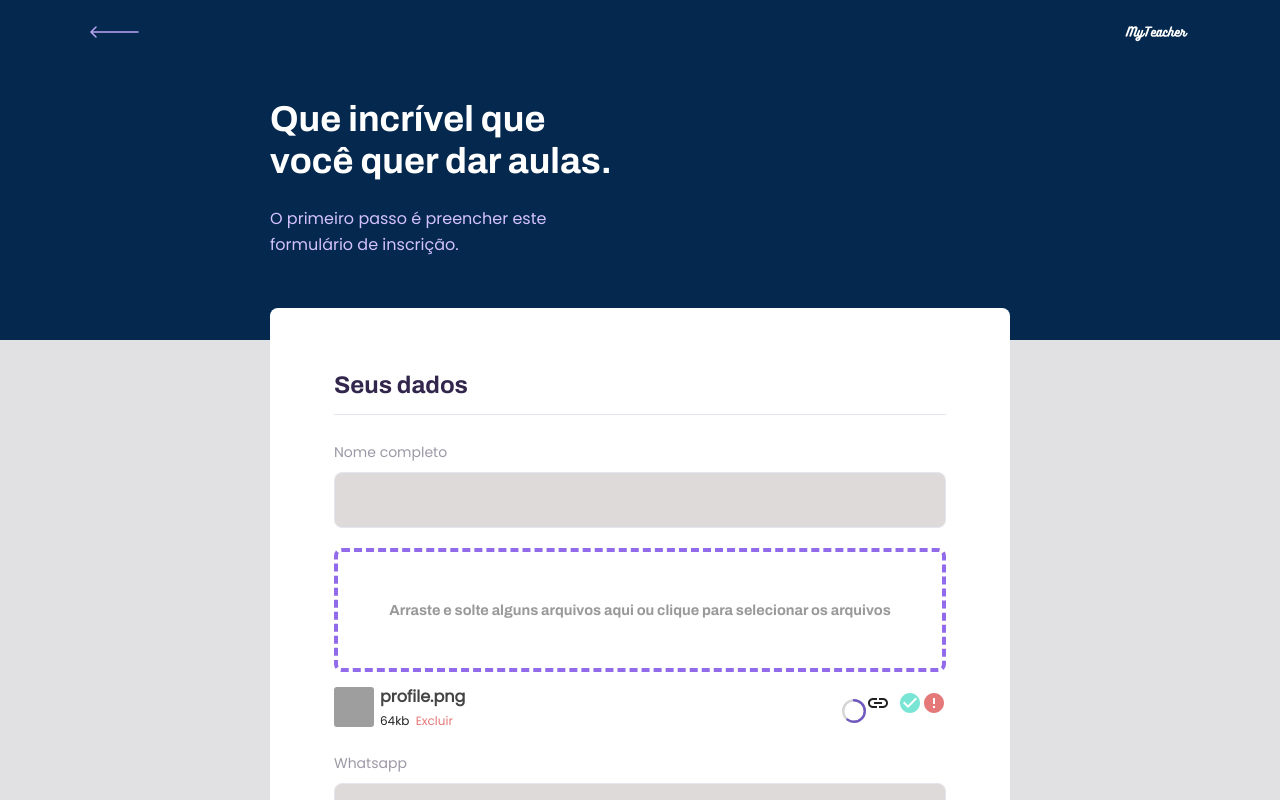
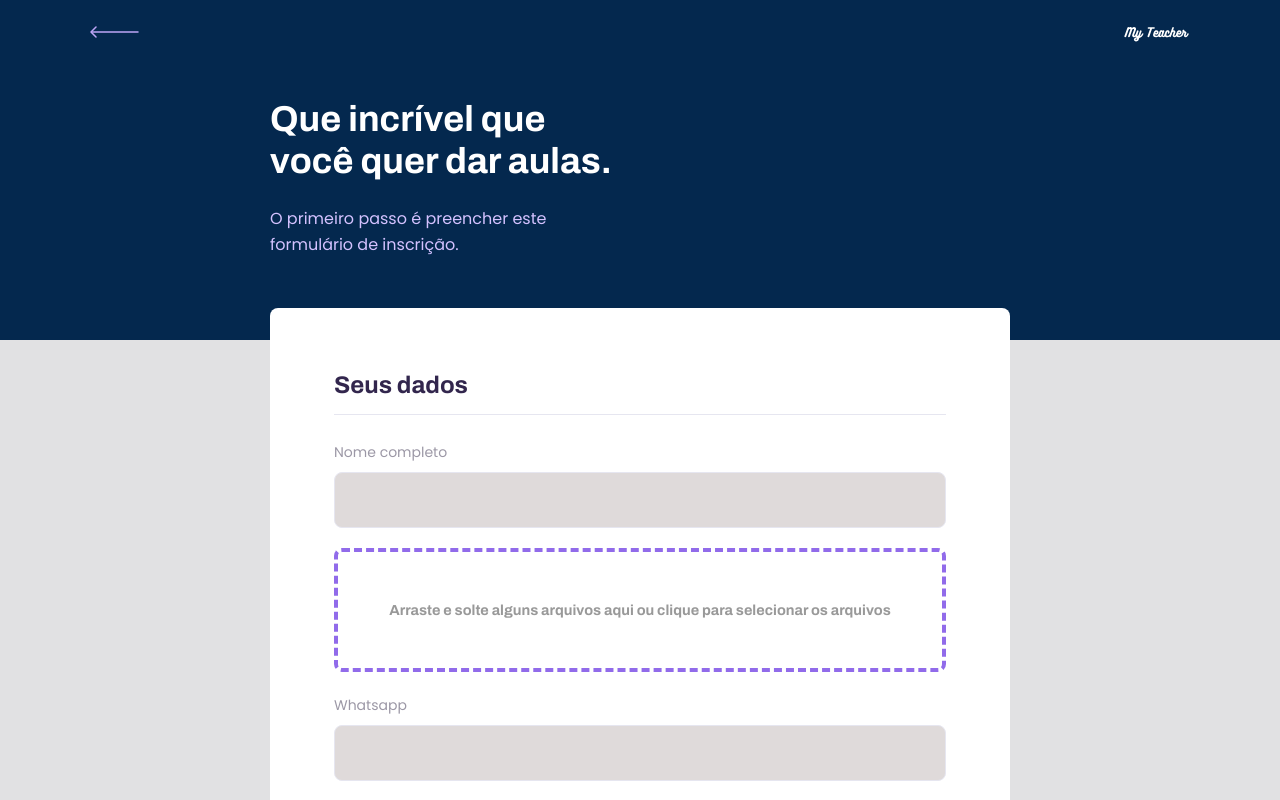
Before and after one commit to gjmedeiros/my-teachers, a React (Create React App) app in the folder web/: page /register in a window 1280 px wide. Shown: the top 800 px of the page. Built offline with nearby package versions, Linux system fonts and the light colour scheme; grey boxes are pictures that could not be loaded.

Commit message:
Finalizando botao upload

```diff
--- a/web/src/components/FileList/index.tsx
+++ b/web/src/components/FileList/index.tsx
@@ -1,41 +1,41 @@
+/* eslint-disable react/prop-types */
 import { CircularProgressbar } from 'react-circular-progressbar'
 import { MdCheckCircle, MdError, MdLink } from 'react-icons/md'
 
+import { UploadedFiles } from '../../types/UploadedFiles'
 import { Container, FileInfo, Preview } from './styles'
 
-const FileList = () => {
+interface IFileListProps {
+  file: UploadedFiles
+}
+
+const FileList: React.FC<IFileListProps> = ({ file }) => {
   return (
     <Container>
       <li>
         <FileInfo>
-          <Preview src="https://avatars.githubusercontent.com/u/51962320?v=4" />
+          <Preview src={file.preview} />
           <div>
-            <strong>profile.png</strong>
+            <strong>{file.name}</strong>
             <span>
-              64kb <button type="button">Excluir</button>
+              {file.readableSize} <button type="button">Excluir</button>
             </span>
           </div>
         </FileInfo>
         <div>
+          {!file.uploaded && !file.error && (
             <CircularProgressbar
               styles={{
                 root: { width: 24 },
                 path: { stroke: '#7159c1' }
               }}
               strokeWidth={10}
-            value={60}
+              value={file.progress}
             />
+          )}
 
-          <a
-            href="https://avatars.githubusercontent.com/u/51962320?v=4"
-            target="_blank"
-            rel="noopener noreferrer"
-          >
-            <MdLink style={{ marginRight: 8 }} size={24} color="#222" />
-          </a>
-
-          <MdCheckCircle size={24} color="#78e5d5" />
-          <MdError size={24} color="#e57878" />
+          {file.uploaded && <MdCheckCircle size={24} color="#78e5d5" />}
+          {file.error && <MdError size={24} color="#e57878" />}
         </div>
       </li>
     </Container>
--- a/web/src/components/Upload/index.tsx
+++ b/web/src/components/Upload/index.tsx
@@ -2,12 +2,12 @@ import { DropEvent, useDropzone } from 'react-dropzone'
 
 import { DropContainer, UploadMessage } from './styles'
 
-interface IFunctionProps {
+interface IUploadProps {
   onUpload: (files: File[], event: DropEvent) => void
 }
 
 // eslint-disable-next-line react/prop-types
-const Upload: React.FC<IFunctionProps> = ({ onUpload }) => {
+const Upload: React.FC<IUploadProps> = ({ onUpload }) => {
   const { getRootProps, getInputProps, isDragActive, isDragReject } =
     useDropzone({
       accept: {
--- a/web/src/pages/Login/styles.ts
+++ b/web/src/pages/Login/styles.ts
@@ -33,11 +33,16 @@ export const Container = styled.div`
   @media (min-width: 1100px) {
     /*Desktop View*/
 
+    display: flex;
+    justify-content: space-around;
+
     main {
       border: 0rem;
       padding: 0 2.8rem;
 
       header {
+        padding: 1rem 0rem;
+
         img {
           height: 12rem;
         }
--- a/web/src/pages/RegisterForm/index.tsx
+++ b/web/src/pages/RegisterForm/index.tsx
@@ -20,10 +20,10 @@ function RegisterForm() {
 
   const [name, setName] = useState('')
   const [uploadedFiles, setUploadedFiles] = useState<UploadedFiles>({
-    file: '',
     id: '',
     name: '',
     readableSize: '',
+    preview: '',
     progress: 0,
     uploaded: false,
     error: false
@@ -79,7 +79,15 @@ function RegisterForm() {
     e.preventDefault()
 
     await api
-      .create(name, avatar, whatsapp, bio, subject, cost, scheduleItems)
+      .create(
+        name,
+        uploadedFiles.name,
+        whatsapp,
+        bio,
+        subject,
+        cost,
+        scheduleItems
+      )
       .then(() => {
         alert('Cadastro realizado com sucesso!')
 
@@ -91,19 +99,18 @@ function RegisterForm() {
   }
 
   const handleUpload = (files: File[]) => {
-    const uploadFiles = files.map(file => ({
-      file,
+    // eslint-disable-next-line array-callback-return
+    files.map(file => {
+      setUploadedFiles({
         id: uniqueId(),
         name: file.name,
         readableSize: filesize(file.size),
+        preview: URL.createObjectURL(file),
         progress: 0,
         uploaded: false,
         error: false
-    }))
-
-    setUploadedFiles()
-
-    return files
+      })
+    })
   }
 
   return (
@@ -130,7 +137,7 @@ function RegisterForm() {
 
             <BlockFile>
               <Upload onUpload={handleUpload} />
-              <FileList />
+              {!uploadedFiles && <FileList file={uploadedFiles} />}
             </BlockFile>
 
             <InputForm
--- a/web/src/types/UploadedFiles.ts
+++ b/web/src/types/UploadedFiles.ts
@@ -1,8 +1,8 @@
 export type UploadedFiles = {
-  file: string
   id: string
   name: string
   readableSize: string
+  preview: string
   progress: number
   uploaded: boolean
   error: boolean
```
Also changed, not shown: web/src/assets/images/logo.svg. Lines whose indentation alone changed are shown as unchanged.
